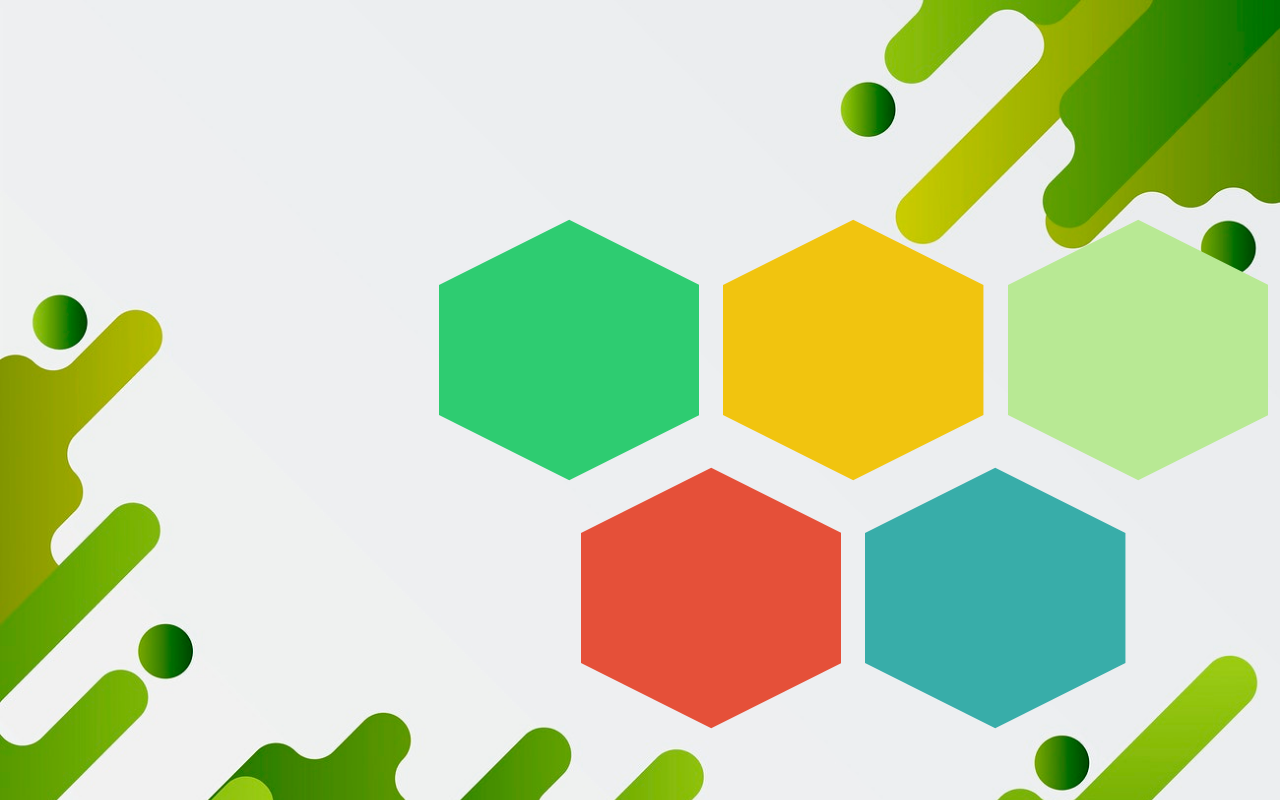
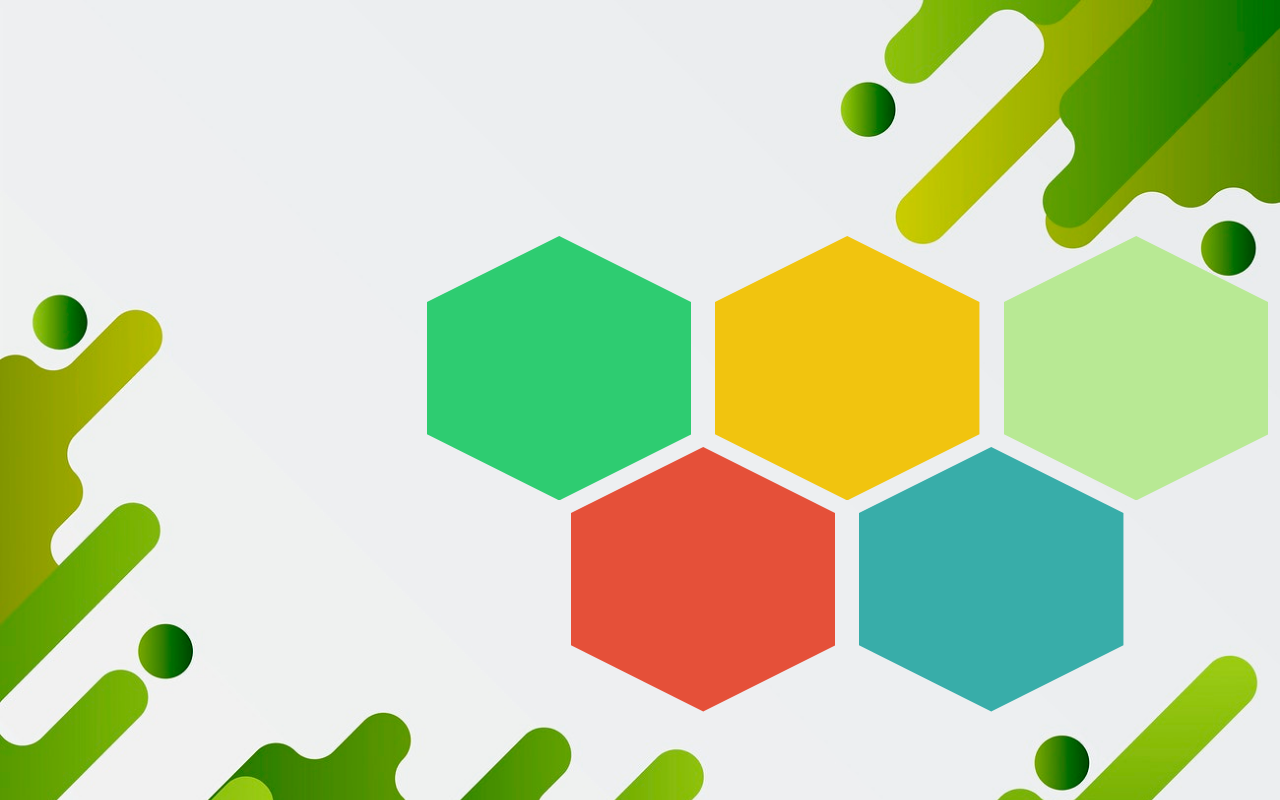
Before and after one commit to bsachinthana/wesak-web, a plain HTML site: page index.html in a window 1280 px wide. Drawn offline with nearby package versions, Linux system fonts and the light colour scheme; files whose address does not match are found by name.

Commit message:
added js function to call hexagon dimms calculation on resize

```diff
--- a/index.html
+++ b/index.html
@@ -1,14 +1,17 @@
-<!doctype html>
+<!DOCTYPE html>
 <html lang="en">
-
 	<head>
 		<!-- Required meta tags -->
-  <meta charset="utf-8">
-  <meta name="viewport" content="width=device-width, initial-scale=1">
+		<meta charset="utf-8" />
+		<meta name="viewport" content="width=device-width, initial-scale=1" />
 
 		<!-- Bootstrap CSS -->
-  <link href="https://cdn.jsdelivr.net/npm/bootstrap@5.0.0-beta3/dist/css/bootstrap.min.css" rel="stylesheet"
-    integrity="sha384-eOJMYsd53ii+scO/bJGFsiCZc+5NDVN2yr8+0RDqr0Ql0h+rP48ckxlpbzKgwra6" crossorigin="anonymous">
+		<link
+			href="https://cdn.jsdelivr.net/npm/bootstrap@5.0.0-beta3/dist/css/bootstrap.min.css"
+			rel="stylesheet"
+			integrity="sha384-eOJMYsd53ii+scO/bJGFsiCZc+5NDVN2yr8+0RDqr0Ql0h+rP48ckxlpbzKgwra6"
+			crossorigin="anonymous"
+		/>
 
 		<style>
 			/* build your own custom Bootstrap theme:
@@ -31,6 +34,10 @@
 			.wrapper .col {
 				height: 100%;
 				opacity: 0;
+			}
+
+      #wrapperDiv{
+        transition: padding 0.5s ease-in-out;
       }
 
 			.wrapper .row:nth-of-type(1) .col:nth-of-type(1) {
@@ -69,6 +76,7 @@
 
 			svg {
 				transition: transform 0.25s ease-in;
+				/*border: 1px solid red;*/
 			}
 
 			.wrapper .row:nth-of-type(1) .col:nth-of-type(2) svg polygon {
@@ -108,33 +116,72 @@
 
 	<body>
 		<div class="container-fluid min-vh-100 padding d-flex flex-column">
-    <div class="row ">
-      <div class="col header">
-
+			<div class="row">
+				<div class="col header"></div>
+			</div>
+			<div class="row flex-grow-1 wrapper-row">
+				<div
+					id="wrapperDiv"
+					class="col-md-8 offset-md-4 col-sm-10 offset-sm-2 wrapper"
+					onresize="calcHexDimms()"
+				>
+					<div class="row d-flex justify-content-between">
+						<div class="col col-12 col-sm-4">
+							<a href="http://www.google.com">
+								<svg height="100%" width="100%" viewBox="0 0 100 100">
+									<polygon
+										height="100%"
+										width="100%"
+										class="hex"
+										points="50 0, 100 25,100 75, 50 100, 0 75,0 25"
+										fill="#2ecc71"
+									/>
+								</svg>
+							</a>
+						</div>
+						<div class="col col-12 col-sm-4">
+							<svg height="100%" width="100%" viewBox="0 0 100 100">
+								<polygon
+									class="hex"
+									points="50 0, 100 25,100 75, 50 100, 0 75,0 25"
+									fill="#2ecc71"
+								/>
+							</svg>
+						</div>
+						<div class="col col-12 col-sm-4">
+							<svg
+								height="100%"
+								width="100%"
+								viewBox="0 0 100
+                      100"
+							>
+								<polygon
+									class="hex"
+									points="50 0, 100 25,100 75, 50 100, 0 75,0 25"
+									fill="#2ecc71"
+								/>
+							</svg>
 						</div>
 					</div>
-    <div class="row flex-grow-1 wrapper-row">
-      <div class="col-8 offset-4 wrapper">
-        <div class="row d-flex justify-content-between">
-          <div class="col col-12 col-sm-4"> <a href="http://www.google.com"> <svg height="100%" width="100%" viewBox="0 0 100 100">
-                <polygon height="100%" width="100%" class="hex" points="50 0, 100 25,100 75, 50 100, 0 75,0 25"
-                  fill="#2ecc71" />
-              </svg> </a> </div>
-          <div class="col col-12 col-sm-4"> <svg height="100%" width="100%" viewBox="0 0 100 100">
-              <polygon class="hex" points="50 0, 100 25,100 75, 50 100, 0 75,0 25" fill="#2ecc71" />
-            </svg> </div>
-          <div class="col col-12 col-sm-4"> <svg height="100%" width="100%" viewBox="0 0 100
-                      100">
-              <polygon class="hex" points="50 0, 100 25,100 75, 50 100, 0 75,0 25" fill="#2ecc71" />
-            </svg> </div>
+					<div class="row d-flex justify-content-center">
+						<div class="col col-4">
+							<svg height="100%" width="100%" viewBox="0 0 100 100">
+								<polygon
+									class="hex"
+									points="50 0, 100 25,100 75, 50 100, 0 75,0 25"
+									fill="#2ecc71"
+								/>
+							</svg>
 						</div>
-        <div class="row d-flex justify-content-center">
-          <div class="col col-4"> <svg height="100%" width="100%" viewBox="0 0 100 100">
-              <polygon class="hex" points="50 0, 100 25,100 75, 50 100, 0 75,0 25" fill="#2ecc71" />
-            </svg> </div>
-          <div class="col col-4"> <svg height="100%" width="100%" viewBox="0 0 100 100">
-              <polygon class="hex" points="50 0, 100 25,100 75, 50 100, 0 75,0 25" fill="#2ecc71" />
-            </svg> </div>
+						<div class="col col-4">
+							<svg height="100%" width="100%" viewBox="0 0 100 100">
+								<polygon
+									class="hex"
+									points="50 0, 100 25,100 75, 50 100, 0 75,0 25"
+									fill="#2ecc71"
+								/>
+							</svg>
+						</div>
 					</div>
 				</div>
 			</div>
@@ -143,11 +190,51 @@
 		<!-- Optional JavaScript; choose one of the two! -->
 
 		<!-- Option 1: Bootstrap Bundle with Popper -->
-  <script src="https://cdn.jsdelivr.net/npm/bootstrap@5.0.0-beta3/dist/js/bootstrap.bundle.min.js"
+		<script
+			src="https://cdn.jsdelivr.net/npm/bootstrap@5.0.0-beta3/dist/js/bootstrap.bundle.min.js"
 			integrity="sha384-JEW9xMcG8R+pH31jmWH6WWP0WintQrMb4s7ZOdauHnUtxwoG2vI5DkLtS3qm9Ekf"
-    crossorigin="anonymous"></script>
+			crossorigin="anonymous"
+		></script>
 
+		<script>
+			function calcHexDimms() {
+				var wrapper = document.getElementById("wrapperDiv");
+				var heightAdjustment =
+					parseFloat(
+						window.getComputedStyle(wrapper).getPropertyValue("padding-top")
+					) +
+					parseFloat(
+						window.getComputedStyle(wrapper).getPropertyValue("padding-bottom")
+					) / 2;
+				var widthAdjustment =
+					parseFloat(
+						window.getComputedStyle(wrapper).getPropertyValue("padding-left")
+					) / 3;
+				var height =
+					document.querySelector("svg").getBoundingClientRect().height +
+					heightAdjustment;
+				var width =
+					document.querySelector("svg").getBoundingClientRect().width +
+					widthAdjustment;
+				var diff = Math.abs(height - width);
+				console.log(height, width, diff);
+				if (height > width) {
+					wrapper.style.paddingTop = `${diff}px`;
+					wrapper.style.paddingBottom = `${diff}px`;
+					wrapper.style.paddingLeft = "0px";
+				} else {
+					wrapper.style.paddingTop = "0px";
+					wrapper.style.paddingBottom = "0px";
+					wrapper.style.paddingLeft = `${diff * 3}px`;
+				}
+			}
 
+			var funcHandlr;
+			window.onresize = function () {
+				clearTimeout(funcHandlr);
+				funcHandlr = setTimeout(calcHexDimms, 100);
+			};
+			window.onload = setTimeout(calcHexDimms, 100);
+		</script>
 	</body>
-
 </html>
```
Lines whose indentation alone changed are shown as unchanged.
